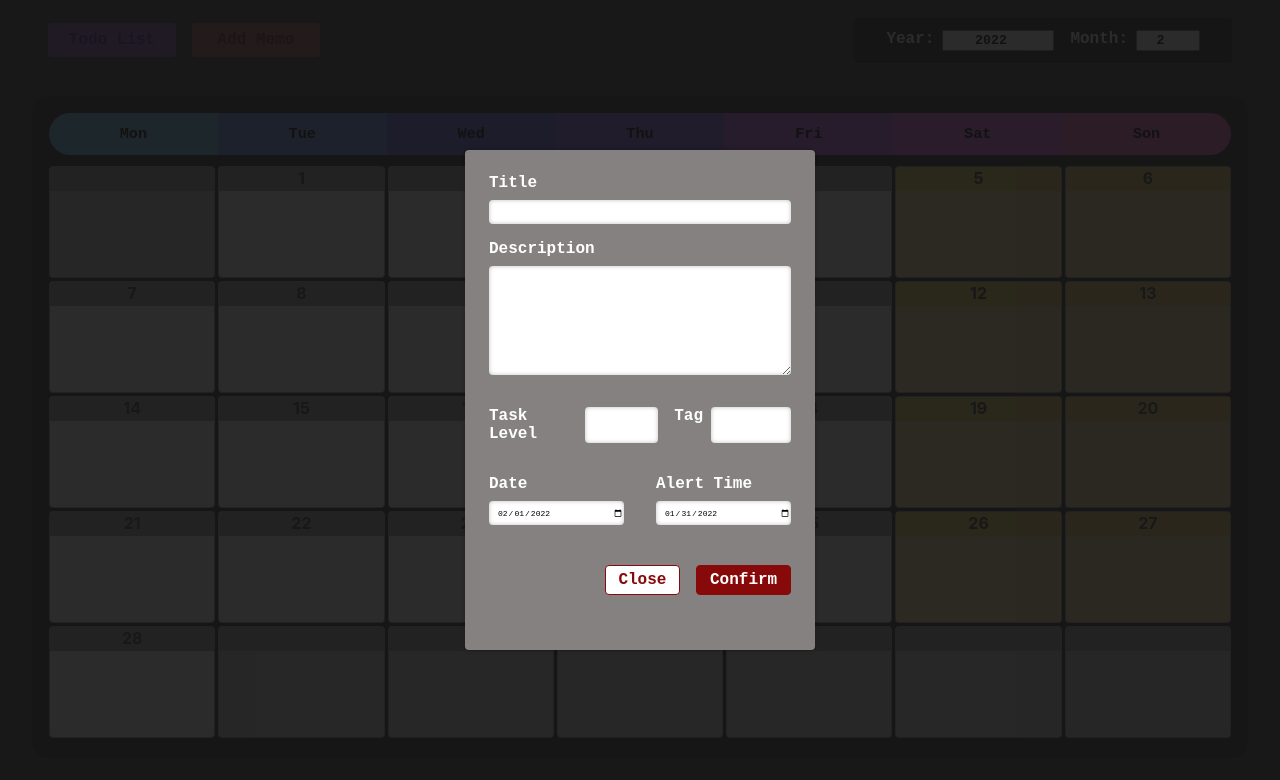
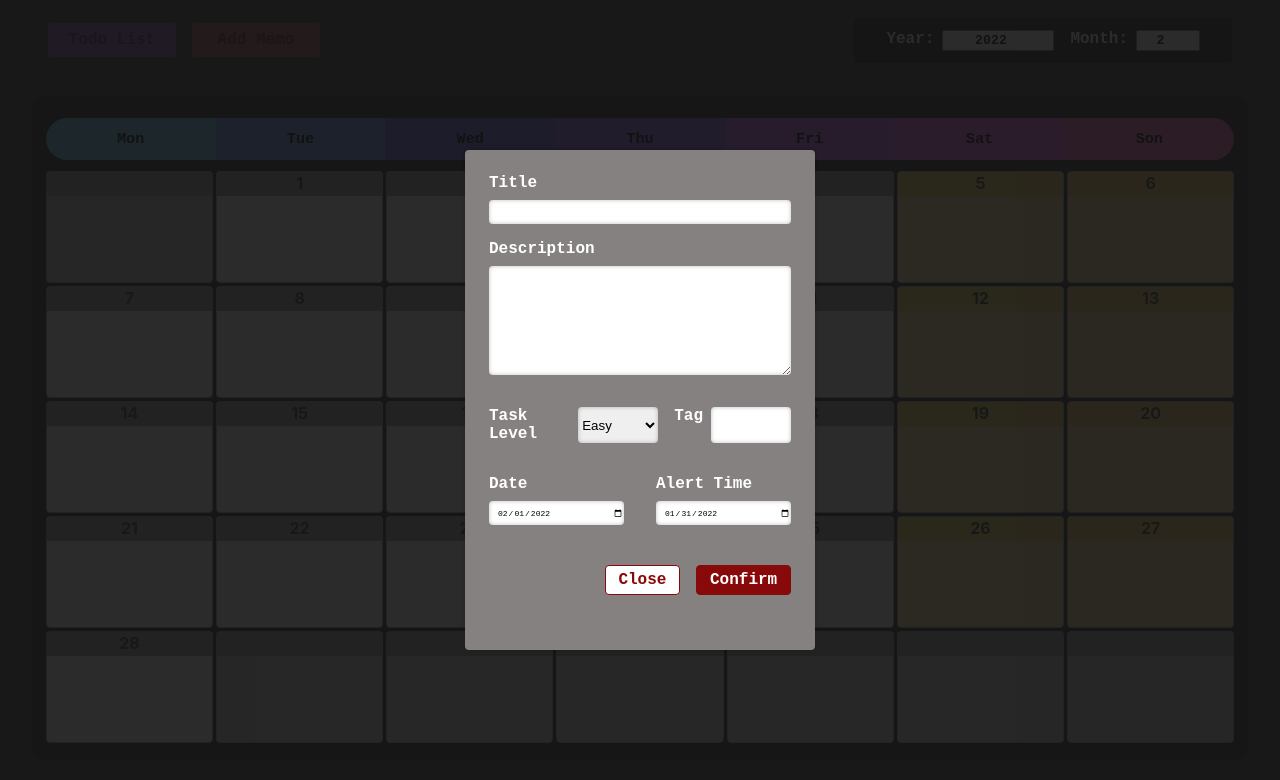
Before and after one commit to ChiuYuan0214/calendar, a React (Create React App) app: page / in a window 1280 px wide. Both pictures are taken after a click on the button "Add Memo". Shown: the top 780 px of the page. Built offline with nearby package versions, Linux system fonts and the light colour scheme.

Commit message:
add week page

```diff
--- a/src/components/Calendar/Calendar.module.css
+++ b/src/components/Calendar/Calendar.module.css
@@ -4,11 +4,39 @@
   border: 1px solid rgb(42, 40, 40);
   background-color: rgb(42, 40, 40);
   margin: 1rem 2rem;
+  padding: 0.3rem;
 }
 
-.container > ul:not(:first-of-type) {
-    padding: .5rem 1rem 1rem;
+.titleBox {
+  display: flex;
+  align-items: center;
+}
+
+.back {
+  width: 3rem;
+  font-size: 0.3rem;
+  font-weight: bold;
+  text-align: center;
+  color: white;
+  background-color: rgb(0, 122, 138);
+  border-radius: 4px;
+  padding: 0.5rem 0.2rem 0.5rem 0;
+  margin-top: 1rem;
+}
+
+.back:hover,
+.back:active {
+  background-color: rgb(6, 194, 219);
+}
+
+.calendarBox {
+  display: flex;
+}
+
+.calendarBox > ul {
+  padding: 0.5rem;
   margin: 0;
   text-decoration: none;
   list-style-type: none;
+  width: 100%;
 }
--- a/src/components/Calendar/Calendar.tsx
+++ b/src/components/Calendar/Calendar.tsx
@@ -1,11 +1,12 @@
-import React, { useContext } from "react";
+import React, { useCallback, useContext, useEffect, useState } from "react";
 
 import { TasksContext } from "../../store/tasks-context";
 import { createCalendar } from "../../lib/date";
 import { getCalendarTable } from "../../lib/date";
 
-import CalendarRow from './CalendarRow/CalendarRow';
+import CalendarRow from "./CalendarRow/CalendarRow";
 import WeekTitle from "./WeekTitle/WeekTitle";
+import TimeLine from "./TimeLine/TimeLine";
 
 import styles from "./Calendar.module.css";
 
@@ -17,9 +18,22 @@ const Calendar: React.FC<{
   const targetTasks = ctx.tasks.filter(
     (task) => task.year === year && task.month === month
   );
+  const [expandWeek, setExpandWeek] = useState<number | null>(null);
 
   const { startDay, length } = createCalendar(year, month);
   const table = getCalendarTable(startDay, length);
+
+  const expandWeekHandler = (row: number | null) => {
+    setExpandWeek(row);
+  };
+
+  const resetExpandHandler = useCallback(() => {
+    setExpandWeek(null);
+  }, []);
+
+  useEffect(() => {
+    resetExpandHandler();
+  }, [year, month, resetExpandHandler]);
 
   const content = table.map((row, index) => {
     if (row.length === 0) {
@@ -31,13 +45,32 @@ const Calendar: React.FC<{
       (task) => range[0] <= task.date && task.date <= range[1]
     );
 
-    return <CalendarRow key={index} boxRow={row} taskRow={taskRow} />;
+    return (
+      <CalendarRow
+        key={index}
+        index={index}
+        expandWeek={expandWeek}
+        setExpand={expandWeekHandler}
+        boxRow={row}
+        taskRow={taskRow}
+      />
+    );
   });
 
   return (
     <section className={styles.container}>
-      <WeekTitle />
-      <ul>{content}</ul>
+      <div className={styles.titleBox}>
+        {expandWeek !== null && (
+          <div className={styles.back} onClick={resetExpandHandler}>
+            Back
+          </div>
+        )}
+        <WeekTitle isExpand={expandWeek !== null} />
+      </div>
+      <div className={styles.calendarBox}>
+        {expandWeek !== null && <TimeLine />}
+        <ul>{content}</ul>
+      </div>
     </section>
   );
 };
--- a/src/components/Calendar/CalendarBox/CalendarBox.tsx
+++ b/src/components/Calendar/CalendarBox/CalendarBox.tsx
@@ -5,10 +5,11 @@ import { Task, TaskBox } from "../../../models/Task";
 import styles from "./CalendarBox.module.css";
 import TaskContent from "./Task/TaskContent";
 
-const CalendarBox: React.FC<{ index: number; tasks: Task[]; boxData: TaskBox }> = ({
+const CalendarBox: React.FC<{ index: number; tasks: Task[]; boxData: TaskBox; isExpand: boolean }> = ({
   index,
   tasks,
   boxData,
+  isExpand
 }) => {
     const date = boxData.date ? boxData.date : '';
 
--- a/src/components/Calendar/CalendarRow/CalendarRow.module.css
+++ b/src/components/Calendar/CalendarRow/CalendarRow.module.css
@@ -1,3 +1,4 @@
+
 .row {
     padding: 0;
     margin: 3px 0;
@@ -8,3 +9,7 @@
     grid-auto-rows: 7rem;
     gap: 3px;
 }
+
+.isExpand {
+    grid-auto-rows: 36rem;
+}
--- a/src/components/Calendar/CalendarRow/CalendarRow.tsx
+++ b/src/components/Calendar/CalendarRow/CalendarRow.tsx
@@ -4,15 +4,47 @@ import { Task, TaskBox } from "../../../models/Task";
 import CalendarBox from "../CalendarBox/CalendarBox";
 import styles from "./CalendarRow.module.css";
 
-const CalendarRow: React.FC<{ boxRow: TaskBox[]; taskRow: Task[] }> = ({
-  boxRow,
-  taskRow,
-}) => {
-    const list = boxRow.map((box, index) => {
-        const tasks = taskRow.filter(task => task.date === box.date);
-        return <CalendarBox key={index} index={index} tasks={tasks} boxData={box} />;
-    });
-    return <ul className={styles.row}>{list}</ul>;
+const CalendarRow: React.FC<{
+  expandWeek: number | null;
+  setExpand: (row: number | null) => void;
+  boxRow: TaskBox[];
+  taskRow: Task[];
+  index: number;
+}> = ({ boxRow, taskRow, index, expandWeek, setExpand }) => {
+  const rowIndex = index;
+  const isExpand = expandWeek === rowIndex;
+
+  if (expandWeek !== rowIndex && expandWeek !== null) {
+    return null;
+  }
+
+  const expandHandler = () => {
+    if (isExpand) {
+      return;
+    }
+    setExpand(rowIndex);
+  };
+
+  const list = boxRow.map((box, index) => {
+    const tasks = taskRow.filter((task) => task.date === box.date);
+    return (
+      <CalendarBox
+        key={index}
+        index={index}
+        isExpand={isExpand}
+        tasks={tasks}
+        boxData={box}
+      />
+    );
+  });
+  return (
+    <ul
+      className={`${styles.row} ${isExpand && styles.isExpand}`}
+      onClick={expandHandler}
+    >
+      {list}
+    </ul>
+  );
 };
 
 export default CalendarRow;
--- /dev/null
+++ b/src/components/Calendar/TimeLine/TimeLine.module.css
@@ -0,0 +1,16 @@
+.timeline {
+  height: 36rem;
+  width: 3rem;
+  display: flex;
+  flex-direction: column;
+  align-items: flex-end;
+  position: relative;
+}
+
+.timeline span {
+  display: block;
+  color: white;
+  position: absolute;
+  font-size: .5rem;
+  font-weight: bold;
+}
--- /dev/null
+++ b/src/components/Calendar/TimeLine/TimeLine.tsx
@@ -0,0 +1,19 @@
+import React from "react";
+
+import styles from "./TimeLine.module.css";
+
+const TimeLine: React.FC = () => {
+  const timeArr = [];
+  for (let i = 1; i <= 24; i++) {
+    timeArr.push(i);
+  }
+  console.log("timeArr:", timeArr);
+  const content = timeArr.map((time, index) => (
+    <span
+      style={{ top: `${3 + index * 1.42}rem` }}
+    >{`${time}:00`}</span>
+  ));
+  return <div className={styles.timeline}>{content}</div>;
+};
+
+export default TimeLine;
--- a/src/components/Calendar/WeekTitle/WeekTitle.module.css
+++ b/src/components/Calendar/WeekTitle/WeekTitle.module.css
@@ -1,10 +1,11 @@
 .titleBar {
     list-style-type: none;
     text-decoration: none;
-    padding: 1rem 1rem 0;
+    padding: 1rem .5rem 0;
     margin: 0;
     display: grid;
     grid-template-columns: repeat(7, 1fr);
+    width: 100%;
 }
 
 .titleBar h3 {
@@ -21,3 +22,7 @@
 .titleBar li:last-of-type {
     border-radius: 0 25px 25px 0;
 }
+
+.titleBar.isExpand {
+    width: calc(100% - 3rem);
+}
--- a/src/components/Calendar/WeekTitle/WeekTitle.tsx
+++ b/src/components/Calendar/WeekTitle/WeekTitle.tsx
@@ -2,19 +2,30 @@ import React from "react";
 
 import styles from "./WeekTitle.module.css";
 
-const WeekTitle: React.FC = () => {
+const WeekTitle: React.FC<{ isExpand: boolean }> = ({isExpand}) => {
+
   const titleList = ["Mon", "Tue", "Wed", "Thu", "Fri", "Sat", "Son"];
-  const TitleBox: React.FC<{ day: string; index: number }> = ({ day, index }) => {
+
+  const TitleBox: React.FC<{ day: string; index: number }> = ({
+    day,
+    index,
+  }) => {
     return (
-      <li style={{backgroundColor: `hsl(${200 + index * 20}, 100%, 70%)`}}>
+      <li style={{ backgroundColor: `hsl(${200 + index * 20}, 100%, 70%)` }}>
         <h3>{day}</h3>
       </li>
     );
   };
 
-  const list = titleList.map((title, index) => <TitleBox key={index} day={title} index={index} />);
+  const list = titleList.map((title, index) => (
+    <TitleBox key={index} day={title} index={index} />
+  ));
 
-  return <ul className={styles.titleBar}>{list}</ul>;
+  return (
+    <ul className={`${styles.titleBar} ${isExpand ? styles.isExpand : ""}`}>
+      {list}
+    </ul>
+  );
 };
 
 export default WeekTitle;
--- a/src/components/MemoModal/MemoForm/MemoForm.module.css
+++ b/src/components/MemoModal/MemoForm/MemoForm.module.css
@@ -44,14 +44,14 @@
 
 .dblControl .control {
   flex-direction: row;
-  /* width: 30%; */
 }
 
 .dblControl label {
   margin: 0 .5rem 0 0;
 }
 
-.dblControl input {
+.dblControl input,
+.dblControl select {
   width: 5rem;
 }
 
--- a/src/components/MemoModal/MemoForm/MemoForm.tsx
+++ b/src/components/MemoModal/MemoForm/MemoForm.tsx
@@ -26,7 +26,7 @@ const MemoForm: React.FC<{
 
   const titleRef: RefObject<HTMLInputElement> = useRef(null);
   const descRef: RefObject<HTMLTextAreaElement> = useRef(null);
-  const levelRef: RefObject<HTMLInputElement> = useRef(null);
+  const levelRef: RefObject<HTMLSelectElement> = useRef(null);
   const tagRef: RefObject<HTMLInputElement> = useRef(null);
   const alertTimeRef: RefObject<HTMLInputElement> = useRef(null);
   const dateRef: RefObject<HTMLInputElement> = useRef(null);
@@ -120,15 +120,13 @@ const MemoForm: React.FC<{
       <div className={styles.dblControl}>
         <div className={styles.control}>
           <label htmlFor="level">Task Level</label>
-          <input
-            id="level"
-            type="number"
-            name="level"
-            min="1"
-            max="5"
-            step="1"
-            ref={levelRef}
-          />
+          <select id="level" name="level" ref={levelRef}>
+            <option value="1">Easy</option>
+            <option value="2">Normal</option>
+            <option value="3">Important</option>
+            <option value="4">Super Important</option>
+            <option value="5">Hell</option>
+          </select>
         </div>
         <div className={styles.control}>
           <label htmlFor="tag">Tag</label>
--- a/src/components/SelectBar/SelectBar.tsx
+++ b/src/components/SelectBar/SelectBar.tsx
@@ -50,7 +50,9 @@ const SelectBar: React.FC<{
         <button>Todo List</button>
         <button onClick={memoModalToggleHandler}>Add Memo</button>
       </div>
-      {addMemo && <MemoModal onClick={memoModalToggleHandler} year={year} month={month} />}
+      {addMemo && (
+        <MemoModal onClick={memoModalToggleHandler} year={year} month={month} />
+      )}
       <div className={styles.controls}>
         <div className={styles.inputControl}>
           <label htmlFor="year">Year:</label>
```
Lines whose indentation alone changed are shown as unchanged.
